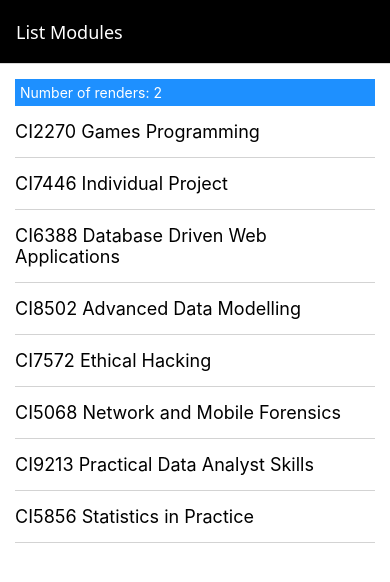
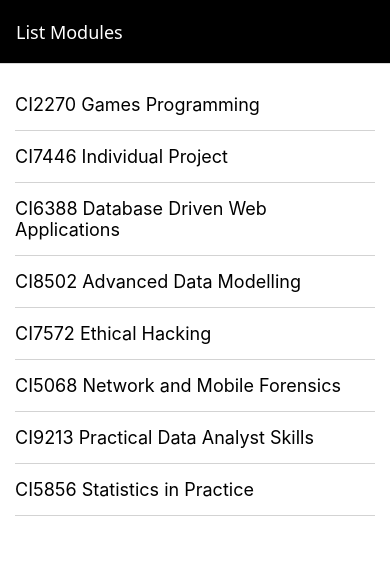
Before and after one commit to mudabbir-ahmad/Project-MAD-crudler, a React Native app: screen /ModuleListScreen in a window 390 px wide. Shown: the top 582 px of the page. Built offline with nearby package versions, Linux system fonts and the light colour scheme.

Commit message:
Prettiered and Logbox ignore log for non-serialized values

```diff
--- a/Template.js
+++ b/Template.js
@@ -1,4 +1,4 @@
-import { Pressable, ScrollView, StyleSheet, Text, View } from "react-native";
+import {Pressable, ScrollView, StyleSheet, Text, View} from "react-native";
 
 const Component = () => {
 
@@ -9,7 +9,7 @@ const Component = () => {
 
     return (
         <Text></Text>
-);
+    );
 };
 
 const styles = StyleSheet.create({});
--- a/src/components/entity/modules/ModuleView.js
+++ b/src/components/entity/modules/ModuleView.js
@@ -3,7 +3,7 @@ import FullWidthImage from "react-native-fullwidth-image";
 import {Button, ButtonTray} from "../../UI/Button";
 import Icons from "../../UI/Icons.js"
 
-const ModuleView = ({ module, onDelete }) => {
+const ModuleView = ({module, onDelete}) => {
     //   Initialisation -------------
     //   State ----------------------
     //   Handlers -------------------
--- a/src/components/screens/ModuleListScreen.js
+++ b/src/components/screens/ModuleListScreen.js
@@ -1,5 +1,5 @@
 import {useState} from "react";
-import {StyleSheet} from "react-native";
+import {LogBox, StyleSheet} from "react-native";
 import Screen from "../layout/Screen";
 import ModuleList from "../entity/modules/ModuleList";
 import initialModules from "../../data/modules.js";
@@ -8,6 +8,7 @@ import RenderCount from "../UI/RenderCount";
 const ModuleListScreen = ({navigation}) => {
 //   Initialisation -------------
 //    let modules = initialModules;
+    LogBox.ignoreLogs(['Non-serializable values were found in the navigation state']);
 
 //   State ----------------------
     const [modules, setModules] = useState(initialModules);
@@ -24,12 +25,13 @@ const ModuleListScreen = ({navigation}) => {
         navigation.goBack();
     }
 
-    const handleSelect = (module) => navigation.navigate('ModuleViewScreen', { module, onDelete });
+    const handleSelect = (module) =>
+        navigation.navigate('ModuleViewScreen', {module, onDelete});
 //   View -----------------------
 
     return (
         <Screen>
-            <RenderCount/>
+            {/*<RenderCount/>*/}
             <ModuleList modules={modules} onSelect={handleSelect}/>
         </Screen>
     );
```
